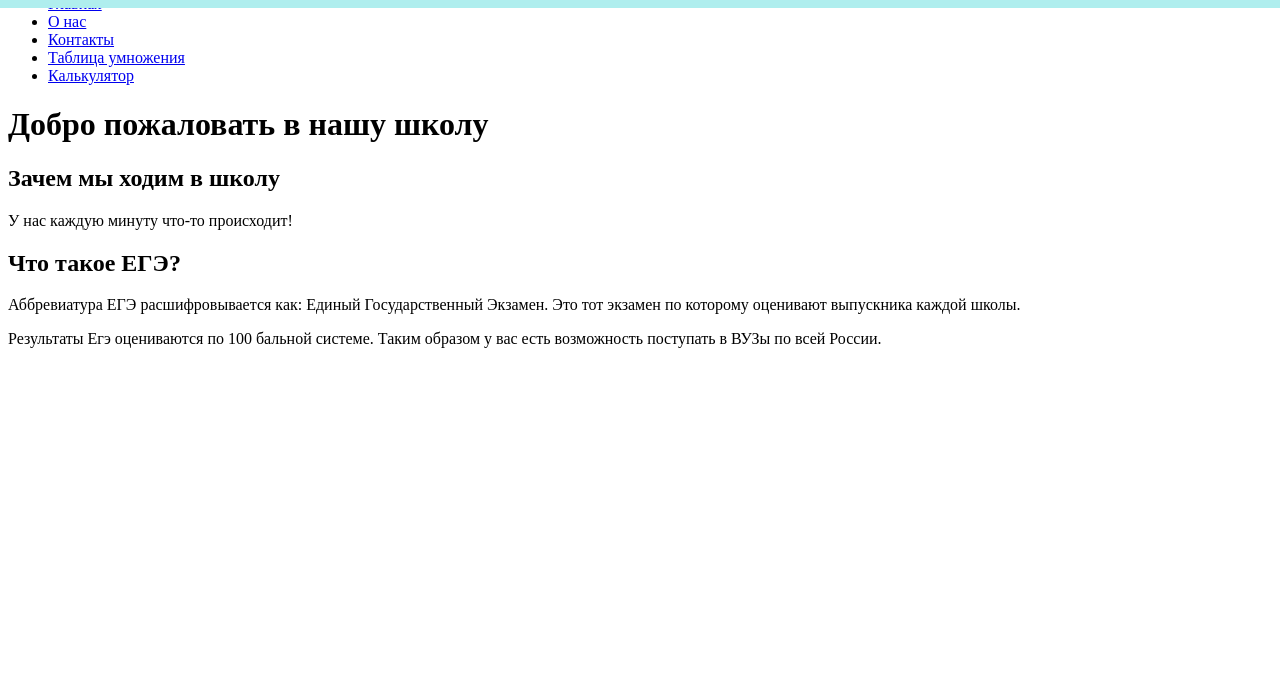
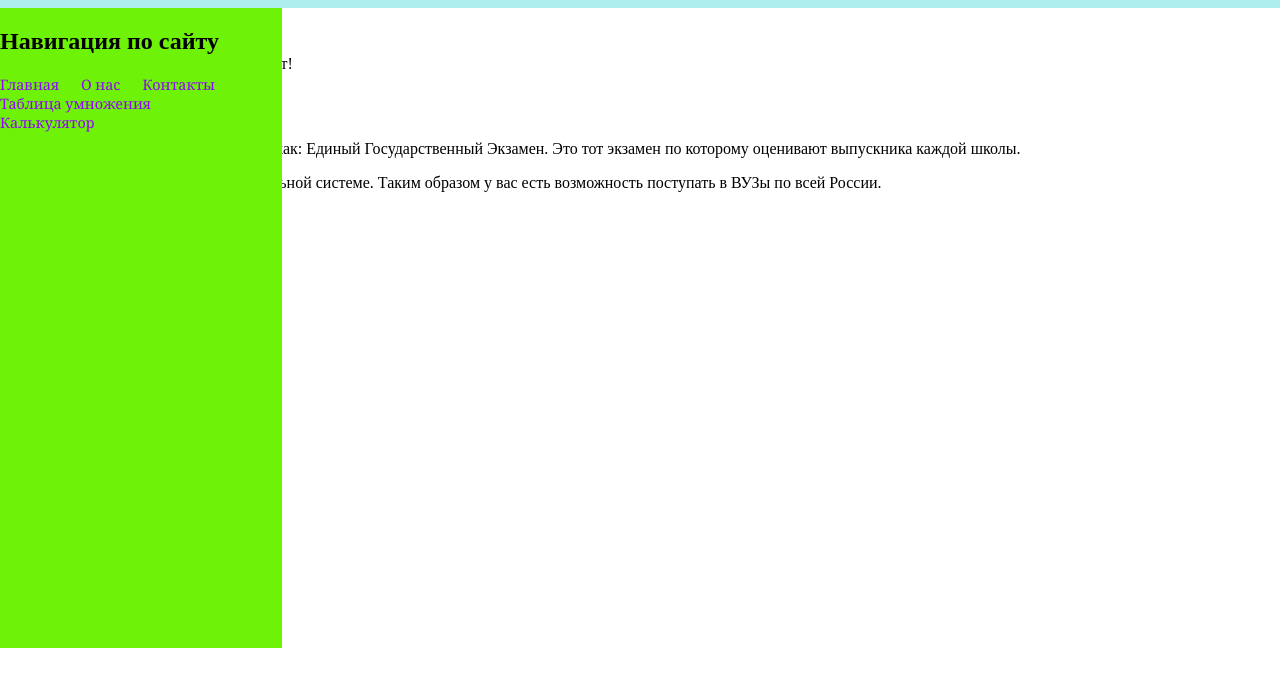
Before and after one commit to Sato4242/Rubtsov_Repository_IT, a plain HTML site: page index.html in a window 1280 px wide. Shown: the part 72-758 px from the top of the page. Drawn offline with Linux system fonts and the light colour scheme.

Commit message:
[SWE-6] Описание стилей блока nav

```diff
--- a/Rubtsov_style.css
+++ b/Rubtsov_style.css
@@ -14,3 +14,41 @@ header .slogan {
     background-color: transparent;
     text-align: right;
 }
+nav {
+    position: absolute;
+    top: 10%;
+    left: 0%;
+    width: 22%;
+    height: 80%;
+    background-color: #6EF208;
+    padding-left: 0px;
+}
+nav ul {
+    list-style: none;
+    padding-left: 0px;
+    text-align: left;
+}
+nav a:link {
+    text-decoration: none;
+    font: 90% Georgia;
+    color: rgb(145, 3, 250);
+    background-color: transparent;
+}
+nav a:visited {
+    text-decoration: none;
+    font: 90% Georgia;
+    color: rgb(29, 9, 244);
+    background-color: transparent;
+}
+nav a:hover {
+    color: green;
+}
+nav li {
+    display: inline;
+    margin-right:   18px;
+}
+nav a{
+    color: white;
+    text-decoration: none;
+    font-weight: bold;
+}
```
